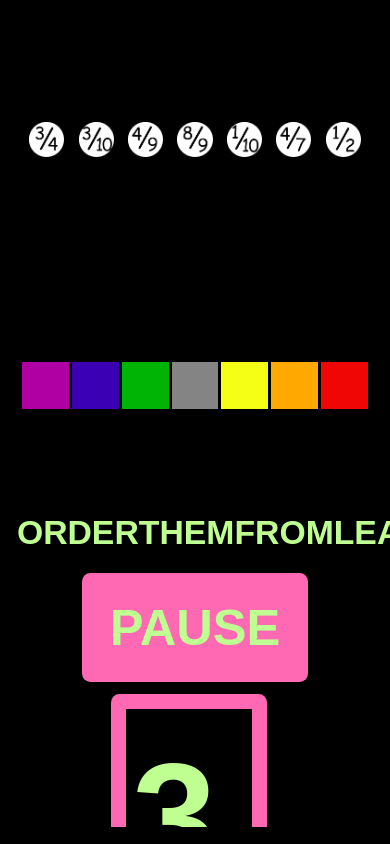
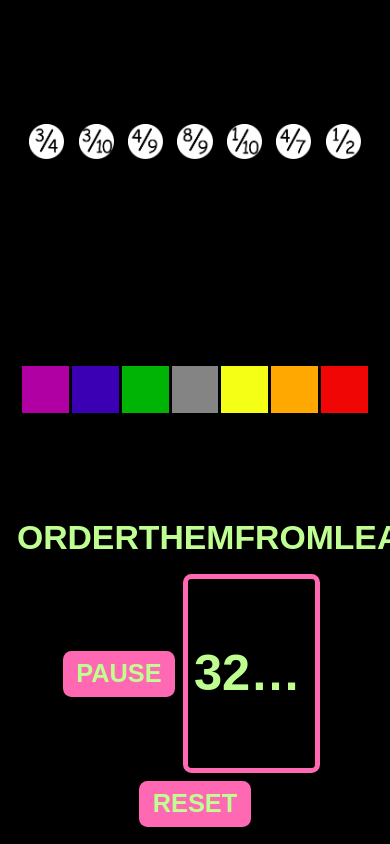
Before and after one commit to EddyElf/LineEmUp, a plain HTML site: page indexFL.html in a window 390 px wide. Drawn offline with Linux system fonts and the light colour scheme.

Commit message:
Refactor CSS for improved layout and responsiveness
Updated styles for better responsiveness and layout adjustments.

```diff
--- a/style.css
+++ b/style.css
@@ -5,6 +5,7 @@ body, html {
   background-color: black;
   color: white;
   height: 100vh;
+  height: 100dvh; /* Dynamically subtracts mobile browser address/nav bars */
   width: 100vw;
   overflow: hidden;
   font-family: sans-serif;
@@ -100,17 +101,17 @@ body, html {
   font-weight: bold;
 }
 
-/* Control row container with flexible wrapping and spacing */
+/* Control row container */
 .control-row {
   display: flex;
-  flex-wrap: wrap;               /* Allow items to wrap on narrow screens */
+  flex-wrap: wrap;
   justify-content: center;
   align-items: center;
-  gap: 3vw;                     /* Increased gap for better spacing */
-  min-width: 0;                 /* Allow flex children to shrink */
-  overflow: hidden;             /* Prevent overflow */
-  padding: 1vh 0;
-  min-height: 6vh;
+  gap: 2vw;
+  min-width: 0;
+  overflow: hidden;
+  padding: 0.5vh 0;
+  flex: 1; /* Allow it to share flex space properly */
   box-sizing: border-box;
 }
 
@@ -118,10 +119,10 @@ body, html {
 .counter-frame {
   flex-shrink: 0;
   width: 72ch;
-  max-width: 40vw;
-  height: 100%;
-  padding: 0 1.5vw;             /* Slightly increased horizontal padding */
-  border: 1.8vh solid hotpink;
+  max-width: 35vw;
+  height: 80%; /* Don't force a strict vertical constraint */
+  padding: 0 1.5vw;
+  border: 0.6vh solid hotpink; /* Scaled down from 1.8vh */
   border-radius: 1vh;
   display: flex;
   justify-content: center;
@@ -129,12 +130,12 @@ body, html {
   box-sizing: border-box;
   white-space: nowrap;
   overflow: hidden;
-  margin-right: 3vw;            /* Add margin to separate from buttons */
+  margin-right: 2vw;
 }
 
 /* Number inside the pink score box */
 #counter {
-  font-size: clamp(18vh, 8vw, 24vh);  /* Larger minimum font size */
+  font-size: clamp(6vh, 6vw, 10vh);  /* Tamed down from 18vh-24vh */
   font-weight: bold;
   font-family: 'Arial', sans-serif;
   color: #bfff91;
@@ -148,18 +149,17 @@ body, html {
 .control-row button {
   background-color: hotpink;
   color: #bfff91;
-  font-size: clamp(6vh, 4vw, 9vh);    /* Larger minimum font size */
+  font-size: clamp(3vh, 3vw, 5vh);    /* Tamed down from 6vh-9vh */
   font-weight: bold;
   border: none;
   border-radius: 1vh;
-  padding: clamp(3vh, 2vw, 6vh) clamp(2vw, 1.5vw, 3vw); /* Increased padding */
+  padding: clamp(1vh, 1.5vw, 2vh) clamp(2vw, 1.5vw, 3vw); /* Balanced vertical padding */
   cursor: pointer;
   white-space: nowrap;
   flex-shrink: 1;
   min-width: 8ch;
   box-sizing: border-box;
 }
-
 img.group-image {
   max-width: 10vw;
   max-height: 10vw;
```
